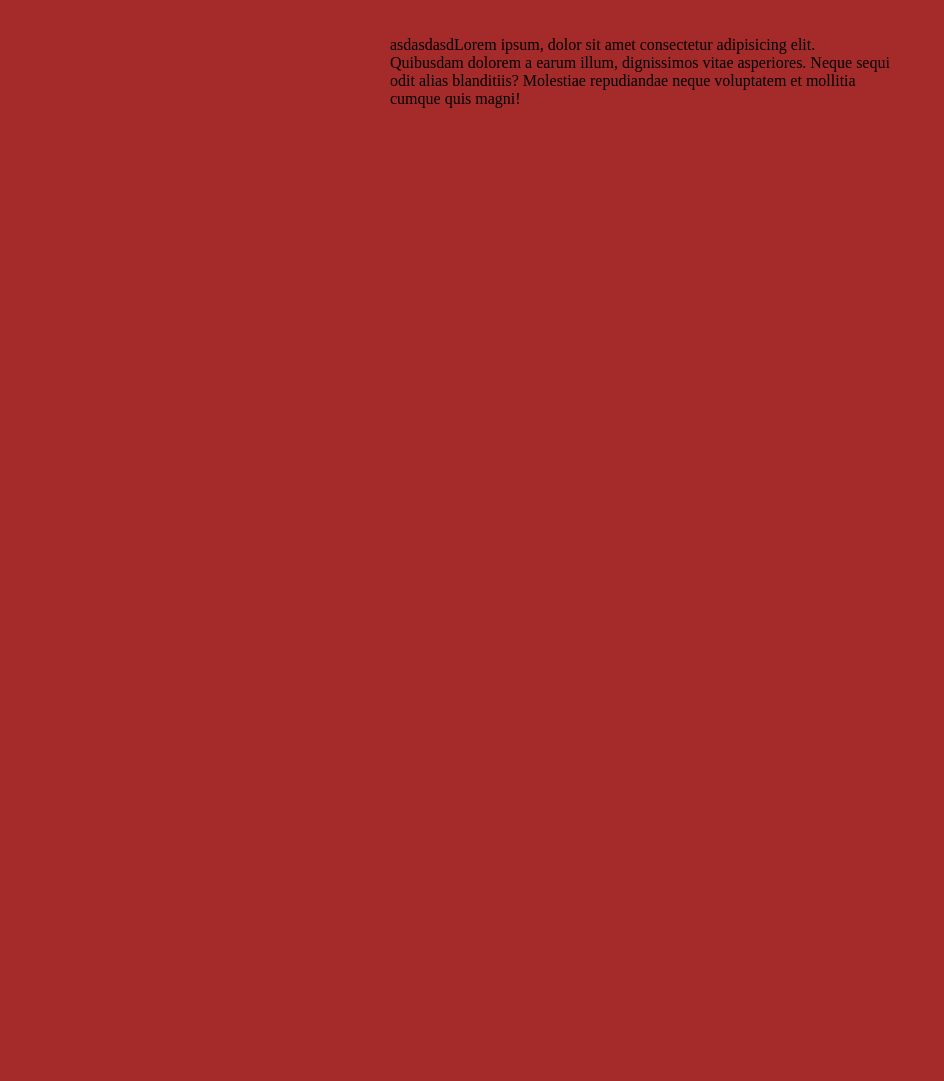
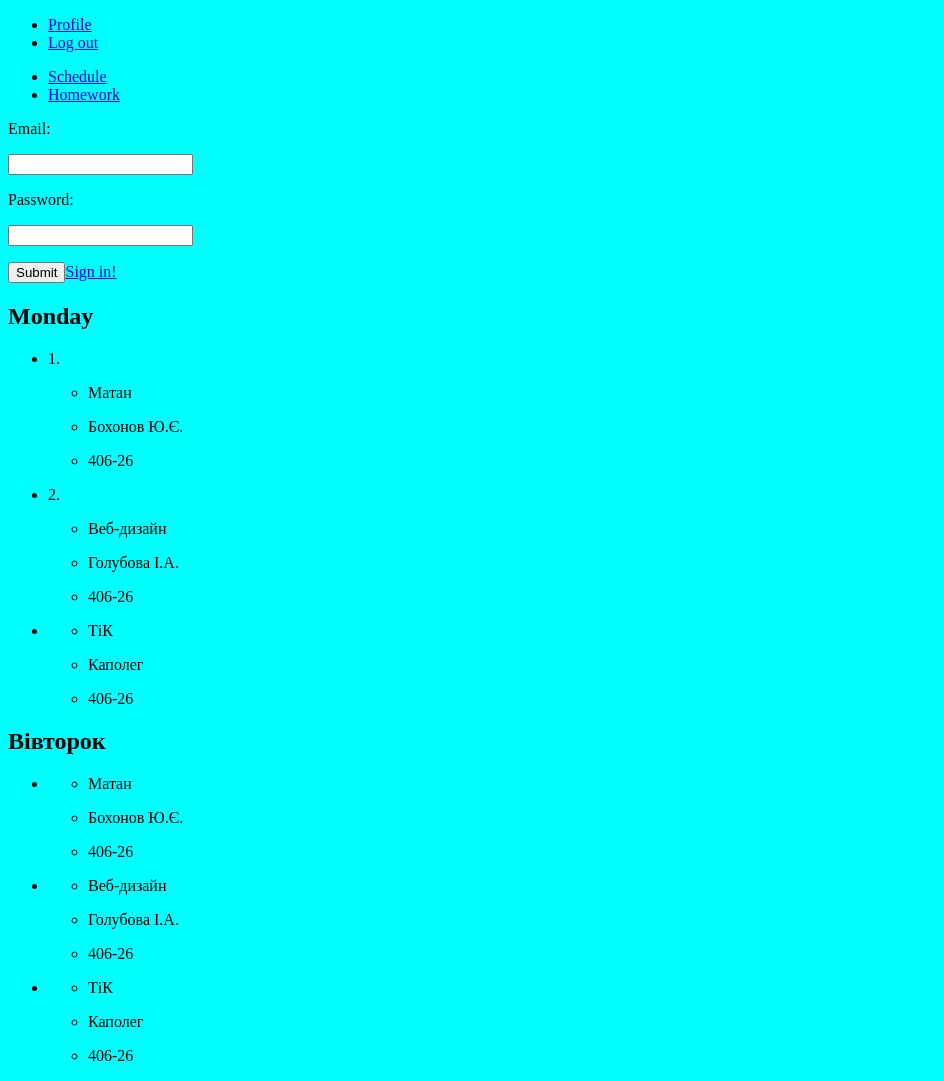
Before and after one commit to drast1c/drast1c.github.io, a website: page index.html in a window 1280 px wide. Shown: the whole page, without its empty margins (0-944 px from the left). Before the commit the page ends 800 px from the top, so only its background shows below. Drawn offline with nearby package versions, Linux system fonts and the light colour scheme; files that its build step writes are made by us from their sources.

Commit message:
html разметка в процессе

```diff
--- a/index.html
+++ b/index.html
@@ -7,10 +7,98 @@
     <link rel="stylesheet" href="css/style.css" type="text/css" />
 </head>
 <body>
-    <div class="container">
-        <div class = "block">
-            <p>asdasdasdLorem ipsum, dolor sit amet consectetur adipisicing elit. Quibusdam dolorem a earum illum, dignissimos vitae asperiores. Neque sequi odit alias blanditiis? Molestiae repudiandae neque voluptatem et mollitia cumque quis magni!</p>
-        </div.block>
+    <header>
+        <nav>
+            <ul>
+                <li><a href="my_profile">Profile</a></li>
+                <li><a href="log_out">Log out</a></li>
+            </ul>
+        </nav>
+        <nav>
+            <ul>
+                <li><a href="schedule_tab">Schedule</a></li>
+                <li><a href="homework_tab">Homework</a></li>
+            </ul>
+        </nav>
+    </header>
+    <div class="main">
+        <div class = "login_contaier">
+            <form>
+            <div>
+                <p>Email:</p>
+                <p><input type="text"></p>
+            </div>
+            <div>
+                <p>Password:</p>
+                <p><input type="password"></p>
+            </div>
+            <div>
+                <a href="#"><input type="submit">Sign in!</a>
+            </div>
+            </form>
+        </div>
+        <div class="dayOfWeek">
+            <h2>Monday</h2>
+            <div>
+                <ul>
+                    <li>
+                        <div>
+                            <p>1.</p>
+                        </div>
+                        <ul class="exp_subject">
+                            <li><p>Матан</p></li>
+                            <li><p>Бохонов Ю.Є.</p></li>
+                            <li><p>406-26</p></li>
+                        </ul>
+                    </li>
+                    <li>
+                        <div>
+                            <p>2.</p>
+                        </div>
+                        <ul class="exp_subject">
+                            <li><p>Веб-дизайн</p></li>
+                            <li><p>Голубова І.А.</p></li>
+                            <li><p>406-26</p></li>
+                        </ul>
+                    </li>
+                    <li>
+                        <ul class="exp_subject">
+                            <li><p>ТіК</p></li>
+                            <li><p>Каполег</p></li>
+                            <li><p>406-26</p></li>
+                        </ul>
+                    </li>
+                </ul>
+            </div>
+        </div>
+        <div class="dayOfWeek">
+            <h2>Вівторок</h2>
+            <div>
+                <ul>
+                    <li>
+                        <ul class="exp_subject">
+                            <li><p>Матан</p></li>
+                            <li><p>Бохонов Ю.Є.</p></li>
+                            <li><p>406-26</p></li>
+                        </ul>
+                    </li>
+                    <li>
+                        <ul class="exp_subject">
+                            <li><p>Веб-дизайн</p></li>
+                            <li><p>Голубова І.А.</p></li>
+                            <li><p>406-26</p></li>
+                        </ul>
+                    </li>
+                    <li>
+                        <ul class="exp_subject">
+                            <li><p>ТіК</p></li>
+                            <li><p>Каполег</p></li>
+                            <li><p>406-26</p></li>
+                        </ul>
+                    </li>
+                </ul>
+            </div>
+        </div>
     </div>
 </body>
 </html>
--- /dev/null
+++ b/scss/_base.scss
@@ -0,0 +1,3 @@
+body {
+    background-color: aqua
+}
--- a/scss/style.scss
+++ b/scss/style.scss
@@ -1,9 +1,2 @@
-body {
-    background-color: brown;
-}
-
-.block{
-    width: 500px;
-    margin: 20px auto;
-    display: flex;
-}
+@import 'base';
+@import 'variables';
```
Also changed, not shown: build/css/style.css, build/index.html, scss/_variables.scss (added).
